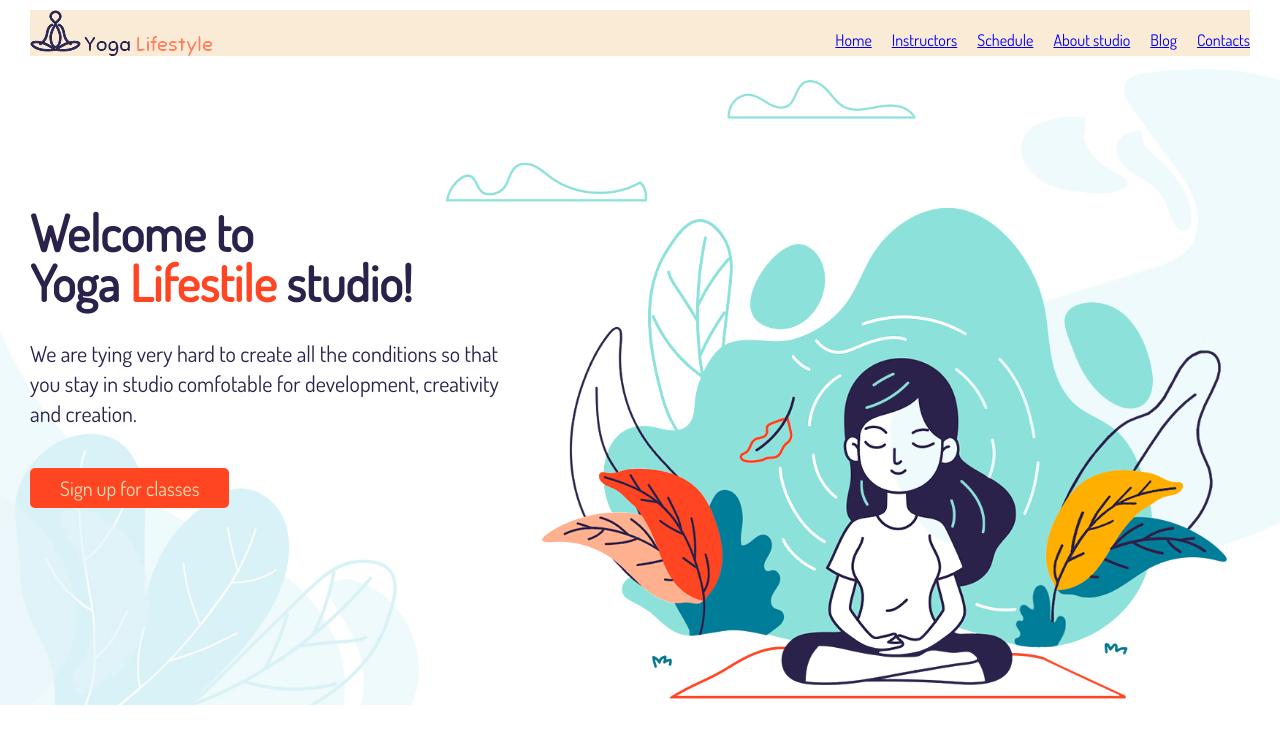
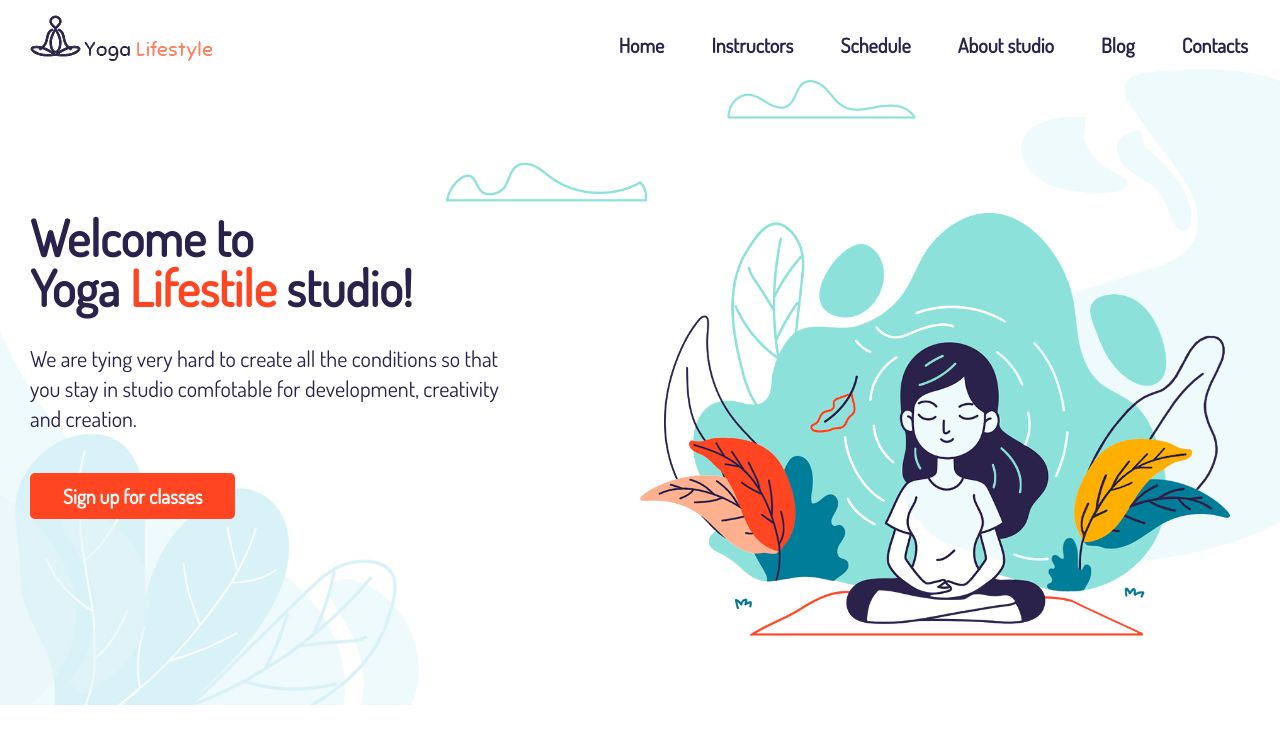
Before and after one commit to ImantasPrecas/03-yoga-page-design, a website: page index.html in a window 1280 px wide. Drawn offline with Linux system fonts and the light colour scheme; a web font is replaced by a local one.

Commit message:
Final commit

```diff
--- a/css/style.css
+++ b/css/style.css
@@ -6,12 +6,10 @@ body {
 }
 
 header {
-  background-color: antiquewhite;
-  /* float: left; */
   display: inline-block;
   width: 1220px;
   margin-left: calc(50% - 610px);
-  margin-top: 10px;
+  margin-top: 15px;
 }
 
 .logo {
@@ -25,17 +23,22 @@ header {
 }
 
 .menu-links {
-  float: left;
-  margin-left: 20px;
+  margin-left: 40px;
   line-height: 20px;
-  /* border: 3px solid red; */
+  padding: 2px;
+  font-size: 20px;
+  font-weight: 800;
+  text-decoration: none;
+  color: #2b224b;
+  border-bottom: 3px solid transparent;
 }
 
-.menu-links:first-child {
+.menu-links:hover {
+  border-bottom: 3px solid #ff4522;
+  transition: 0.5s;
 }
 
 .main-content {
-  /* background-color: rgb(96, 97, 158); */
   display: inline-block;
   width: 1220px;
   margin-top: 150px;
@@ -43,7 +46,6 @@ header {
 }
 
 .text {
-  /* background-color: aqua; */
   float: left;
   width: 40%;
   color: #2b224b;
@@ -66,20 +68,31 @@ p {
 
 .sign-up-btn {
   background-color: #ff4522;
+  box-sizing: border-box;
+  border: 3px solid transparent;
   text-decoration: none;
   display: inline-block;
-  color: wheat;
+  color: white;
   font-size: 20px;
-  font-weight: 400;
+  font-weight: 600;
   padding: 10px 30px;
   margin-top: 40px;
   border-radius: 5px;
 }
 
+.sign-up-btn:hover {
+  /* background-color: #ff6d54; */
+  background-color: transparent;
+  box-sizing: border-box;
+  border: 3px solid #ff4522;
+  color: #ff4522;
+  transition: 0.5s;
+}
+
 .main-img {
   /* background-color: #fff; */
   float: right;
-  width: 58%;
+  width: 50%;
 }
 
 .background-img {
```
Also changed, not shown: README.md.
